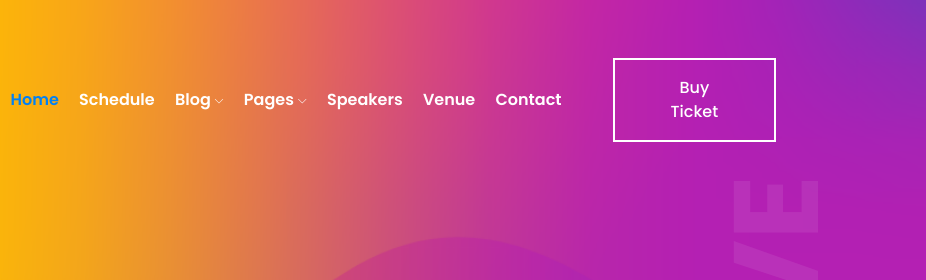
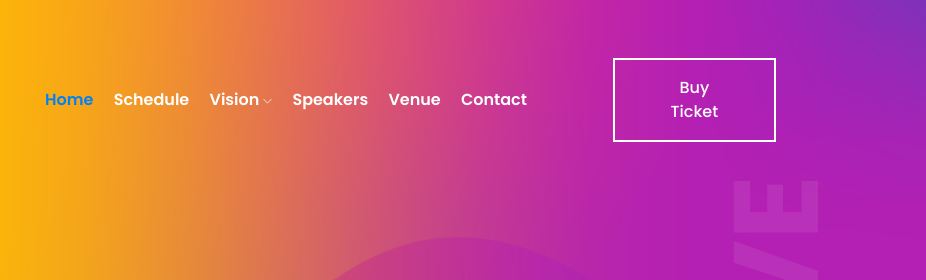
Before and after one commit to uylc/uylc.github.io, a plain HTML site: page index.html in a window 1280 px wide. Shown: the top 280 px of the page, 354-1280 px from the left. Drawn offline with Linux system fonts and the light colour scheme.

Commit message:
menu file changed

```diff
--- a/index.html
+++ b/index.html
@@ -50,17 +50,18 @@
                                     <ul id="navigation">
                                         <li><a class="active" href="index.html">home</a></li>
                                         <li><a href="Schedule.html">Schedule</a></li>
-                                        <li><a href="#">blog <i class="ti-angle-down"></i></a>
+                                        <li><a href="#">Vision <i class="ti-angle-down"></i></a>
                                             <ul class="submenu">
-                                                <li><a href="blog.html">blog</a></li>
-                                                <li><a href="single-blog.html">single-blog</a></li>
+                                                <li><a href="blog.html">Seva</a></li>
+                                                <li><a href="single-blog.html">Samvad</a></li>
+                                                <li><a href="single-blog.html">Sankalp</a></li>
                                             </ul>
                                         </li>
-                                        <li><a href="#">pages <i class="ti-angle-down"></i></a>
+                                <!--        <li><a href="#">pages <i class="ti-angle-down"></i></a>
                                             <ul class="submenu">
                                                 <li><a href="elements.html">elements</a></li>
                                             </ul>
-                                        </li>
+                                        </li> -->
                                         <li><a href="Speakers.html">Speakers</a></li>
                                         <li><a href="Venue.html">Venue</a></li>
                                         <li><a href="contact.html">Contact</a></li>
```
